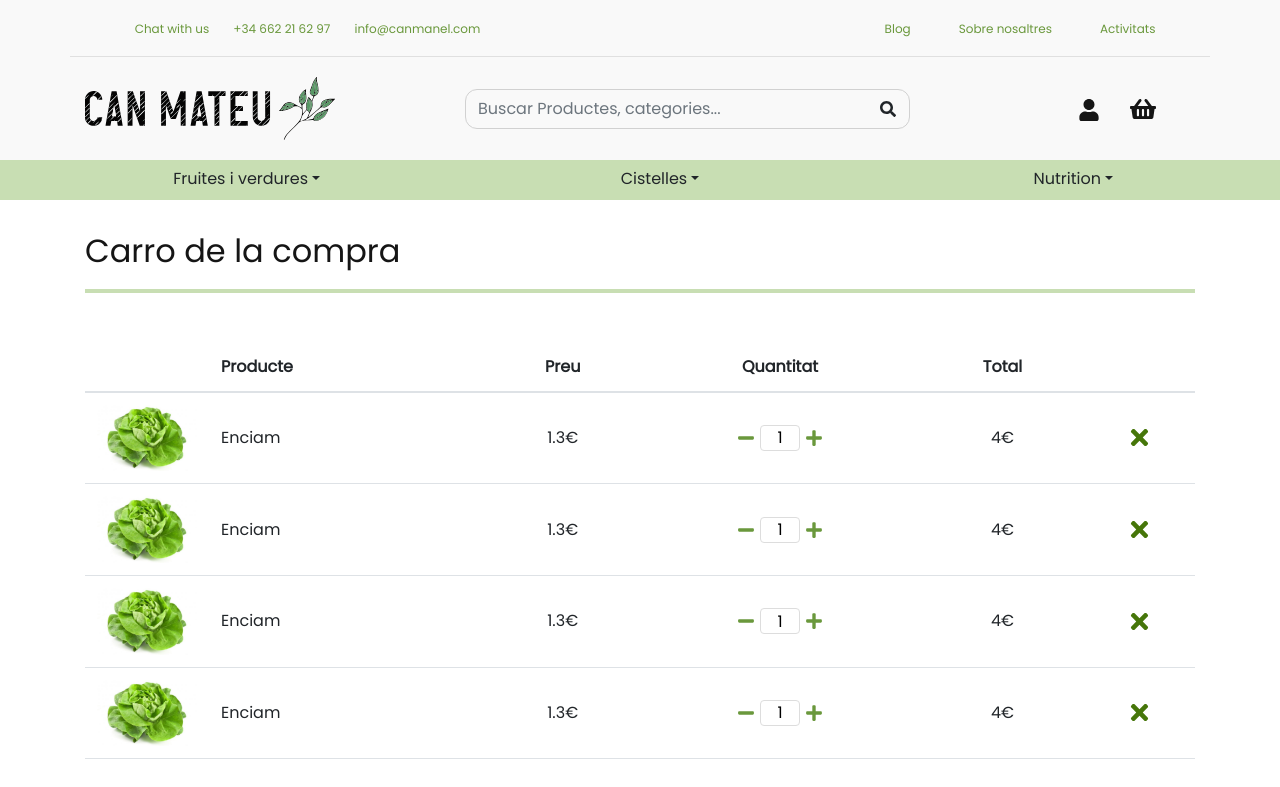
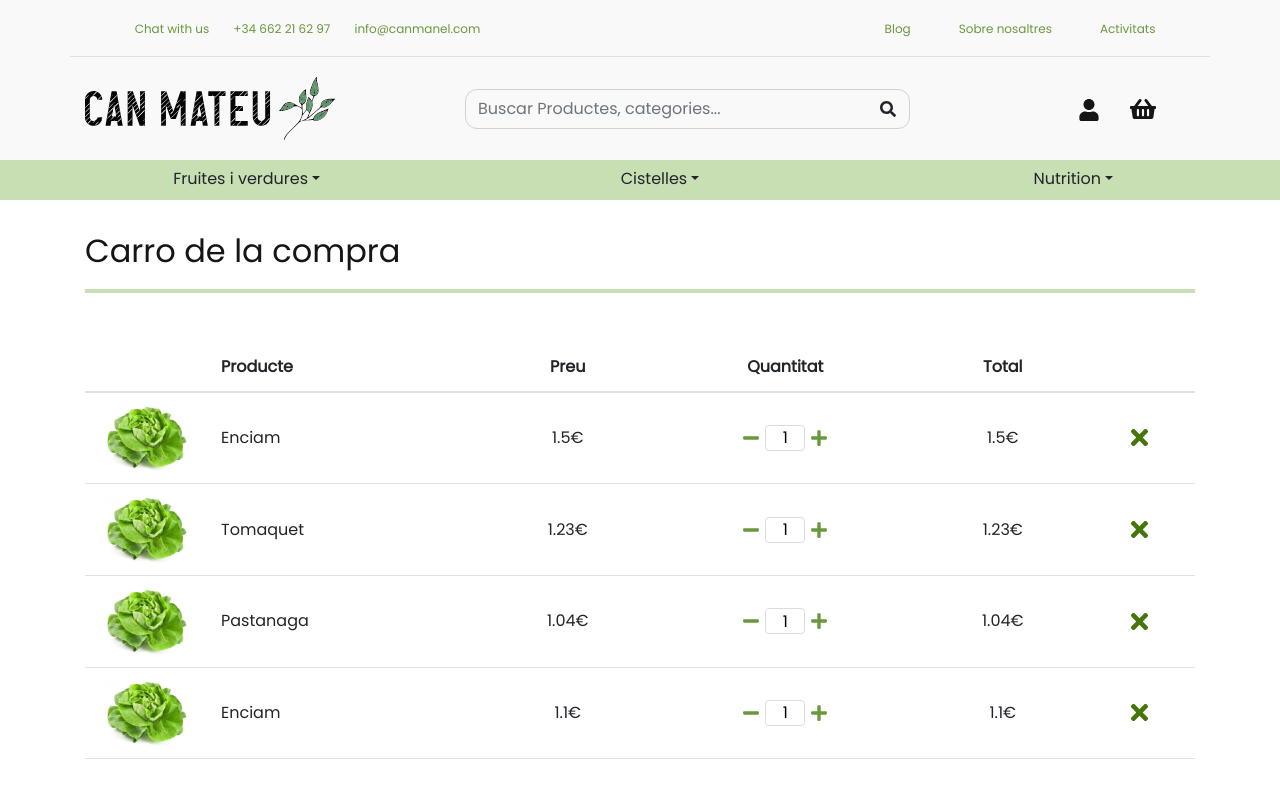
Before and after one commit to SalvadorSC/can-manel-front, a React (Create React App) app: page /carro-compra in a window 1280 px wide. Shown: the top 787 px of the page. Built offline with nearby package versions, Linux system fonts and the light colour scheme.

Commit message:
creadet map for shopping cart, added interactivity

```diff
--- /dev/null
+++ b/src/componentes/ItemShoppingCart/ItemShoppingCart.js
@@ -0,0 +1,51 @@
+import { FaPlus, FaMinus, FaTimes } from "react-icons/fa";
+import "./ItemShoppingCart.css";
+import { useState } from "react";
+
+export const ItemShoppingCart = (props) => {
+  const { productImage, product, totalPrice, setTotalPrice } = props;
+  const [quantity, setQuantity] = useState(1);
+
+  const maxQuantity = 9;
+  const minusQuantity = () => {
+    if (quantity === 1) {
+      return;
+    } else {
+      setQuantity(quantity - 1);
+    }
+  };
+  const plusQuantity = () => {
+    if (quantity === maxQuantity) {
+      return;
+    } else {
+      setQuantity(quantity + 1);
+    }
+  };
+
+  return (
+    <>
+      <tr>
+        <td className="">
+          <img
+            className="product-img"
+            src={productImage}
+            alt="fruites i verdures de l'hort"
+          />
+        </td>
+        <td className="items-table product-item">{product.name}</td>
+        <td className="items-table">{product.price}€</td>
+        <td className="items-table">
+          <div className="number">
+            <FaMinus className="icon-counter" onClick={() => minusQuantity()} />
+            <input type="text" value={quantity} readOnly />
+            <FaPlus className="icon-counter" onClick={() => plusQuantity()} />
+          </div>
+        </td>
+        <td>{product.price * quantity}€</td>
+        <td className="items-table">
+          <FaTimes className="icon-delete" />
+        </td>
+      </tr>
+    </>
+  );
+};
--- a/src/paginas/shoppingBasket/ShoppingBasket.js
+++ b/src/paginas/shoppingBasket/ShoppingBasket.js
@@ -1,8 +1,28 @@
 import "./shoppingBasket.css";
-import { FaPlus, FaMinus, FaTimes } from "react-icons/fa";
-import product from "../../assets/lettuce-product.jpg";
+import productImage from "../../assets/lettuce-product.jpg";
+import { ItemShoppingCart } from "../../componentes/ItemShoppingCart/ItemShoppingCart";
+import { useState } from "react";
 
 export const ShoppingBasket = () => {
+  const [totalPrice, setTotalPrice] = useState(0);
+  const products = [
+    {
+      name: "Enciam",
+      price: 1.5,
+    },
+    {
+      name: "Tomaquet",
+      price: 1.23,
+    },
+    {
+      name: "Pastanaga",
+      price: 1.04,
+    },
+    {
+      name: "Enciam",
+      price: 1.1,
+    },
+  ];
   return (
     <section>
       <div className="header-section mb-6">
@@ -28,100 +48,20 @@ export const ShoppingBasket = () => {
           </tr>
         </thead>
         <tbody>
-          <tr>
-            <td className="">
-              <img
-                className="product-img"
-                src={product}
-                alt="fruites i verdures de l'hort"
-              />
-            </td>
-            <td className="items-table product-item">Enciam</td>
-            <td className="items-table">1.3€</td>
-            <td className="items-table">
-              <div className="number">
-                <FaMinus className="icon-counter" />
-                <input type="text" value="1" readOnly />
-                <FaPlus className="icon-counter" />
-              </div>
-            </td>
-            <td>4€</td>
-            <td className="items-table">
-              <FaTimes className="icon-delete" />
-            </td>
-          </tr>
-          <tr>
-            <td className="">
-              <img
-                className="product-img"
-                src={product}
-                alt="fruites i verdures de l'hort"
-              />
-            </td>
-            <td className="items-table product-item">Enciam</td>
-            <td className="items-table">1.3€</td>
-            <td className="items-table">
-              <div className="number">
-                <FaMinus className="icon-counter" />
-                <input type="text" value="1" readOnly />
-                <FaPlus className="icon-counter" />
-              </div>
-            </td>
-            <td>4€</td>
-            <td className="items-table">
-              <FaTimes className="icon-delete" />
-            </td>
-          </tr>
-          <tr>
-            <td className="">
-              <img
-                className="product-img"
-                src={product}
-                alt="fruites i verdures de l'hort"
-              />
-            </td>
-            <td className="items-table product-item">Enciam</td>
-            <td className="items-table">1.3€</td>
-            <td className="items-table">
-              <div className="number">
-                <FaMinus className="icon-counter" />
-                <input type="text" value="1" readOnly />
-                <FaPlus className="icon-counter" />
-              </div>
-            </td>
-            <td>4€</td>
-            <td className="items-table">
-              <FaTimes className="icon-delete" />
-            </td>
-          </tr>
-          <tr>
-            <td className="">
-              <img
-                className="product-img"
-                src={product}
-                alt="fruites i verdures de l'hort"
-              />
-            </td>
-            <td className="items-table product-item">Enciam</td>
-            <td className="items-table">1.3€</td>
-            <td className="items-table">
-              <div className="number">
-                <FaMinus className="icon-counter" />
-                <input type="text" value="1" readOnly />
-                <FaPlus className="icon-counter" />
-              </div>
-            </td>
-            <td>4€</td>
-            <td className="items-table">
-              <FaTimes className="icon-delete" />
-            </td>
-          </tr>
+          {products.map((product) => (
+            <ItemShoppingCart
+              product={product}
+              productImage={productImage}
+              totalPrice={totalPrice}
+              setTotalPrice={setTotalPrice}
+            />
+          ))}
         </tbody>
       </table>
       <div className="total">
         <div className="row">
           <div className="col-8">TOTAL</div>
-          <div className="col-4 text-right">22,40€</div>
+          <div className="col-4 text-right">{totalPrice}€</div>
         </div>
       </div>
       <div className="order-button">
--- a/src/paginas/shoppingBasket/shoppingBasket.css
+++ b/src/paginas/shoppingBasket/shoppingBasket.css
@@ -11,6 +11,7 @@
 
 .icon-counter {
   color: var(--color-primary-dark);
+  cursor: pointer;
   font-size: 14px;
 }
 
```
Also changed, not shown: src/componentes/ItemShoppingCart/ItemShoppingCart.css (added).
